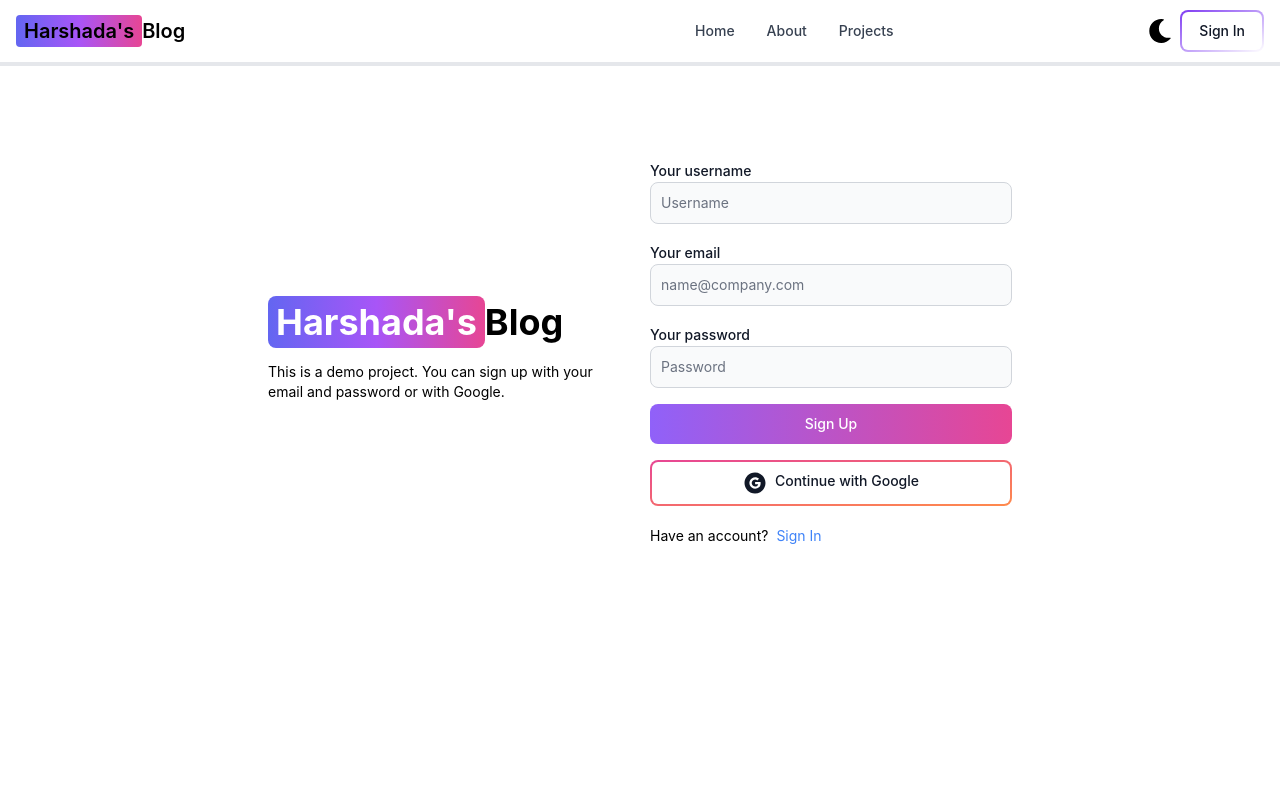
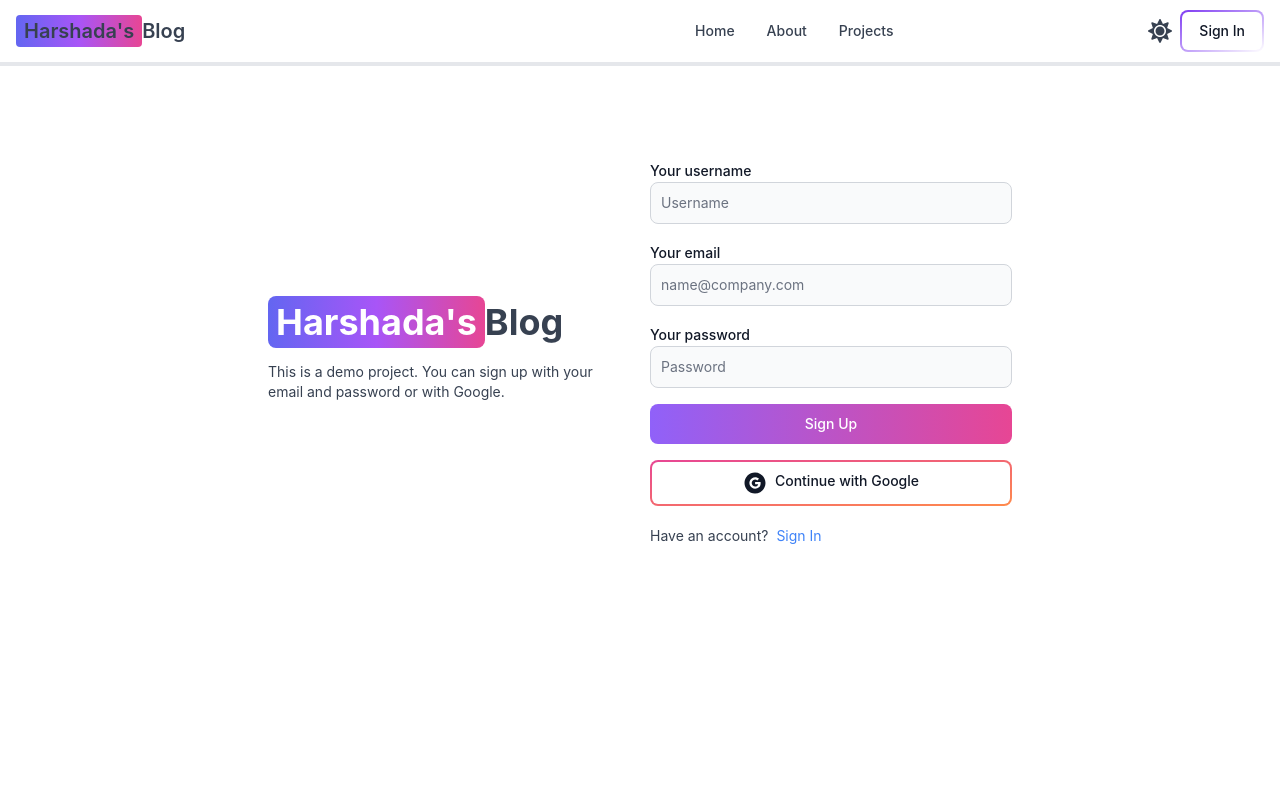
Before and after one commit to harshadapatil1103/Blog, a React (Vite) app in the folder client/: page /signup in a window 1280 px wide. Shown: the top 800 px of the page. Built offline with nearby package versions, Linux system fonts and the light colour scheme; no server answers.

Commit message:
private dashboard

```diff
--- a/client/src/App.jsx
+++ b/client/src/App.jsx
@@ -8,6 +8,8 @@ import SignUp from './pages/SignUp'
 import Dashboard from './pages/Dashboard'
 import Header from './components/Header'
 import FooterCom from './components/Footer'
+import PrivateRouting from './components/PrivateRouting'
+
 
 
 function App() {
@@ -23,7 +25,9 @@ function App() {
          <Route path='/projects' element={<Projects />}></Route>
          <Route path='/signIn' element={<SignIn />}></Route>
         <Route path='/signup' element={<SignUp />}></Route>
+        <Route element={<PrivateRouting />}>
          <Route path='/dashboard' element={<Dashboard />}></Route>
+         </Route>
      </Routes>
      <FooterCom/>
 
--- a/client/src/components/Header.jsx
+++ b/client/src/components/Header.jsx
@@ -3,12 +3,21 @@ import React from 'react'
 import { Avatar, Button, Dropdown, Navbar, TextInput } from 'flowbite-react';
 import { Link,useLocation } from 'react-router-dom'
 import { AiOutlineSearch } from "react-icons/ai";
-import { FaMoon } from "react-icons/fa";
+import { FaMoon,FaSun} from "react-icons/fa";
+import { useDispatch } from 'react-redux';
+import { toggleTheme } from '../redux/theme/themeSlice';
 import { useSelector } from 'react-redux';
 export default function Header() {
 
     const path=useLocation().pathname;
     const { currentUser } = useSelector((state) => state.user);
+    const dispatch=useDispatch();
+    const {theme}=useSelector((state)=>state.theme);
+    function handleTheme(){
+      dispatch(toggleTheme())
+    }
+
+//
   return (
     <Navbar className='border-b-4'>
         <Link to="/" className='self-center whitespace-nowrap text-sm sm:text-xl font-semibold dark:text-white'>
@@ -30,8 +39,11 @@ export default function Header() {
         <AiOutlineSearch />
         </button>
         <div className='flex gap-2 md:order-2'>
-            <button>
-                <FaMoon className='w-6 h-8 sm:inline rounded-sm border-gray-500'/>
+            <button onClick={handleTheme}>
+              {
+               theme==='light' ? ( <FaSun className='w-6 h-8 sm:inline rounded-sm border-gray-500'/>) :( <FaMoon className='w-6 h-8 sm:inline rounded-sm border-gray-500'/>)
+              }
+
             </button>
             {currentUser ? (
           <Dropdown
--- /dev/null
+++ b/client/src/components/PrivateRouting.jsx
@@ -0,0 +1,9 @@
+import { useSelector } from "react-redux";
+import { Outlet,Navigate } from "react-router-dom";
+
+
+export default function PrivateRouting() {
+    const {currentUser}=useSelector((state)=>state.user);
+  return currentUser ? <Outlet/> : <Navigate to='signin'/>
+
+}
--- /dev/null
+++ b/client/src/components/ThemeProvider.jsx
@@ -0,0 +1,13 @@
+import { useSelector } from "react-redux";
+
+
+export default function ThemeProvider({children}) {
+    const {theme}=useSelector((state)=>state.theme);
+  return (
+    <div className={theme}>
+    <div className='bg-white text-gray-700 dark:text-gray-200 dark:bg-[rgb(16,23,42)] '>
+      {children}
+    </div>
+  </div>
+  )
+}
--- a/client/src/main.jsx
+++ b/client/src/main.jsx
@@ -10,11 +10,14 @@ import { persistReducer } from 'redux-persist';
 import {Provider} from 'react-redux';
 import { PersistGate } from 'redux-persist/integration/react'
 import { store,persistor } from './redux/store.js'
+import ThemeProvider from './components/ThemeProvider.jsx'
 ReactDOM.createRoot(document.getElementById('root')).render(
  < PersistGate persistor={ persistor}>
   <Provider store={store}>
   <BrowserRouter>
+  <ThemeProvider>
   <App />
+  </ThemeProvider>
   </BrowserRouter>
   </Provider>
   </PersistGate>
--- a/client/src/redux/store.js
+++ b/client/src/redux/store.js
@@ -1,10 +1,12 @@
 import { configureStore, combineReducers } from '@reduxjs/toolkit';
 import userReducer from './user/user.Slice.js';
+import theme from './theme/themeSlice.js'
 import { persistReducer, persistStore } from 'redux-persist';
 import storage from 'redux-persist/lib/storage';
 
 const rootReducer = combineReducers({
   user: userReducer,
+  theme,
 
 });
 
--- /dev/null
+++ b/client/src/redux/theme/themeSlice.js
@@ -0,0 +1,17 @@
+import {createSlice} from '@reduxjs/toolkit';
+
+const initialState={
+    theme: 'light',
+}
+const themeSlice=createSlice({
+    name:'theme',
+    initialState,
+    reducers:{
+        toggleTheme:(state)=>{
+         state.theme=state.theme==='light' ? 'dark' : 'light';
+        },
+    }
+})
+
+export const {toggleTheme}=themeSlice.actions
+export default themeSlice.reducer;
```
Also changed, not shown: client/vite.config.js (line endings or trailing spaces).
